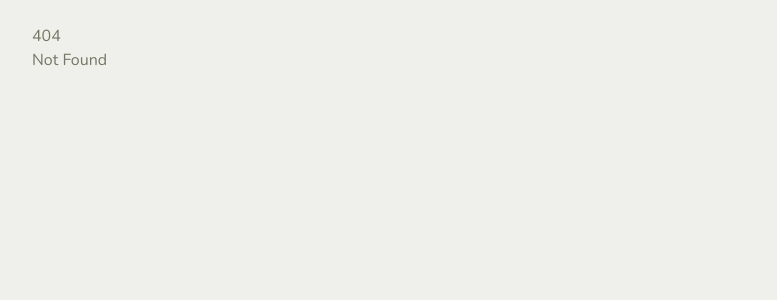
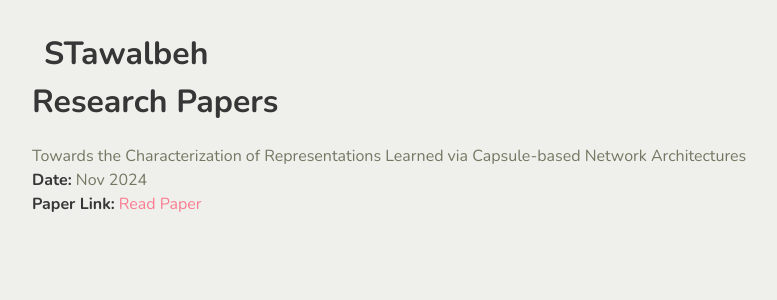
Before and after one commit to STawalbeh/STawalbeh, a SvelteKit app: page /research in a window 1280 px wide. Before the commit this address had no page. Shown: the top 300 px of the page, without its empty margins (32-809 px from the left). Built offline with nearby package versions, Linux system fonts and the light colour scheme.

Commit message:
Add research folder and its content

```diff
--- /dev/null
+++ b/src/routes/research/+layout.svelte
@@ -0,0 +1,6 @@
+<script lang="ts">
+    import Navbar from "$lib/navbar.svelte";
+</script>
+
+<Navbar page="research"/>
+<slot />
--- /dev/null
+++ b/src/routes/research/+page.svelte
@@ -0,0 +1,21 @@
+<script lang="ts">
+    const papers = [
+        {
+            "title": "Towards the Characterization of Representations Learned via Capsule-based Network Architectures",
+            "date": "Nov 2024"
+        }
+    ]
+</script>
+
+<section>
+    <h1 class="title">Research Papers</h1>
+    <div>
+        {#each papers as paper}
+            <div>
+                <h2>{paper.title}</h2>
+                <p><strong>Date:</strong> {paper.date}</p>
+                <p><strong>Paper Link:</strong> <a href={paper.paper} target="_blank" rel="noopener noreferrer">Read Paper</a></p>
+            </div>
+        {/each}
+    </div>
+</section>
```
